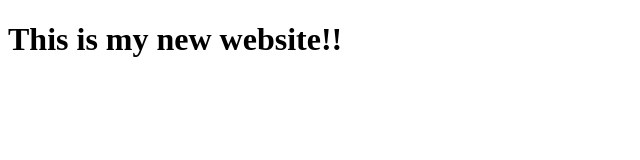
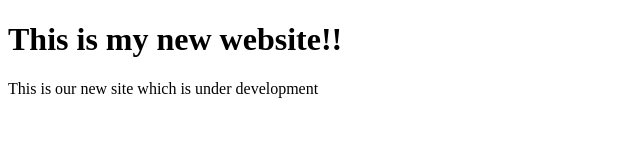
Before and after one commit to aliyanarjis/web1, a plain HTML site: page index.html in a window 1280 px wide. Shown: the whole page, without its empty margins (0-640 px from the left). Drawn offline with Linux system fonts and the light colour scheme.

Commit message:
added new paragraph

```diff
--- a/index.html
+++ b/index.html
@@ -8,5 +8,7 @@
 </head>
 <body>
     <h1>This is my new website!!</h1>
+	<p>This is our new site which is under development </p>
+
 </body>
 </html>
```
